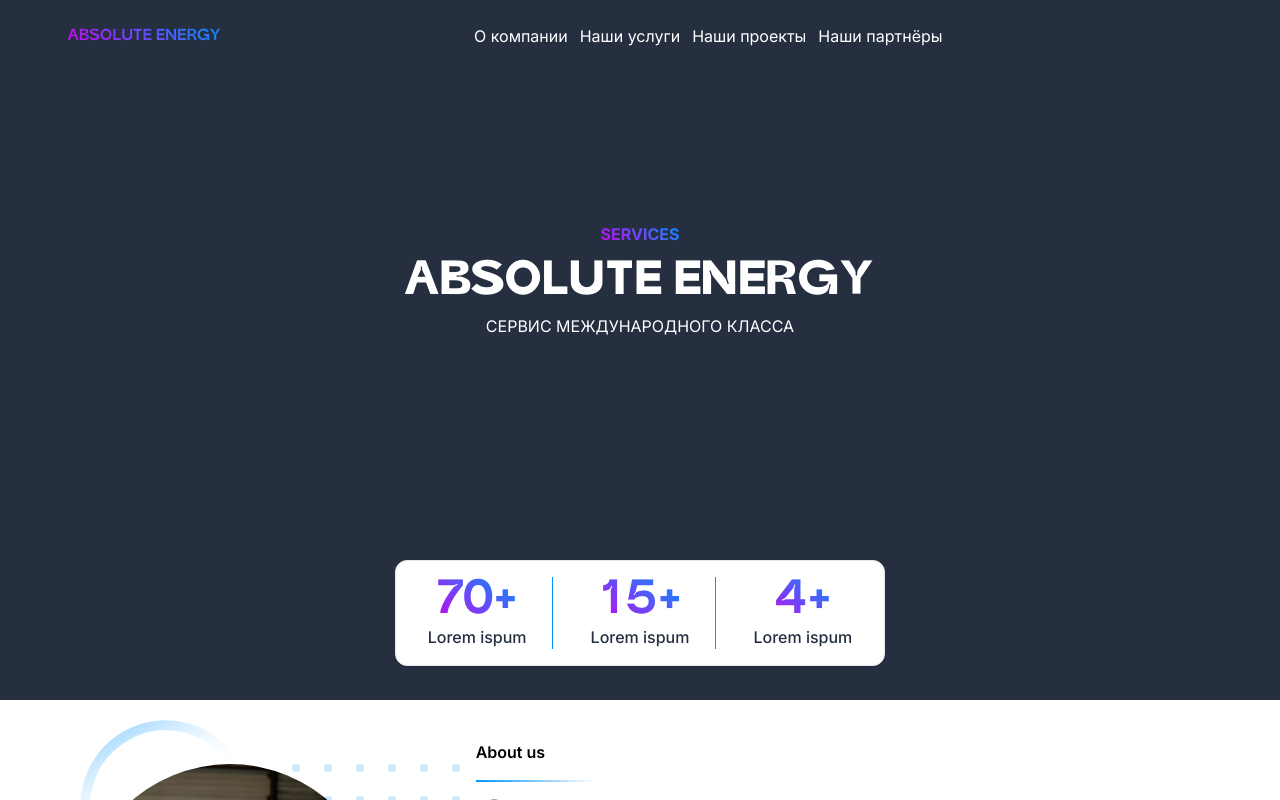
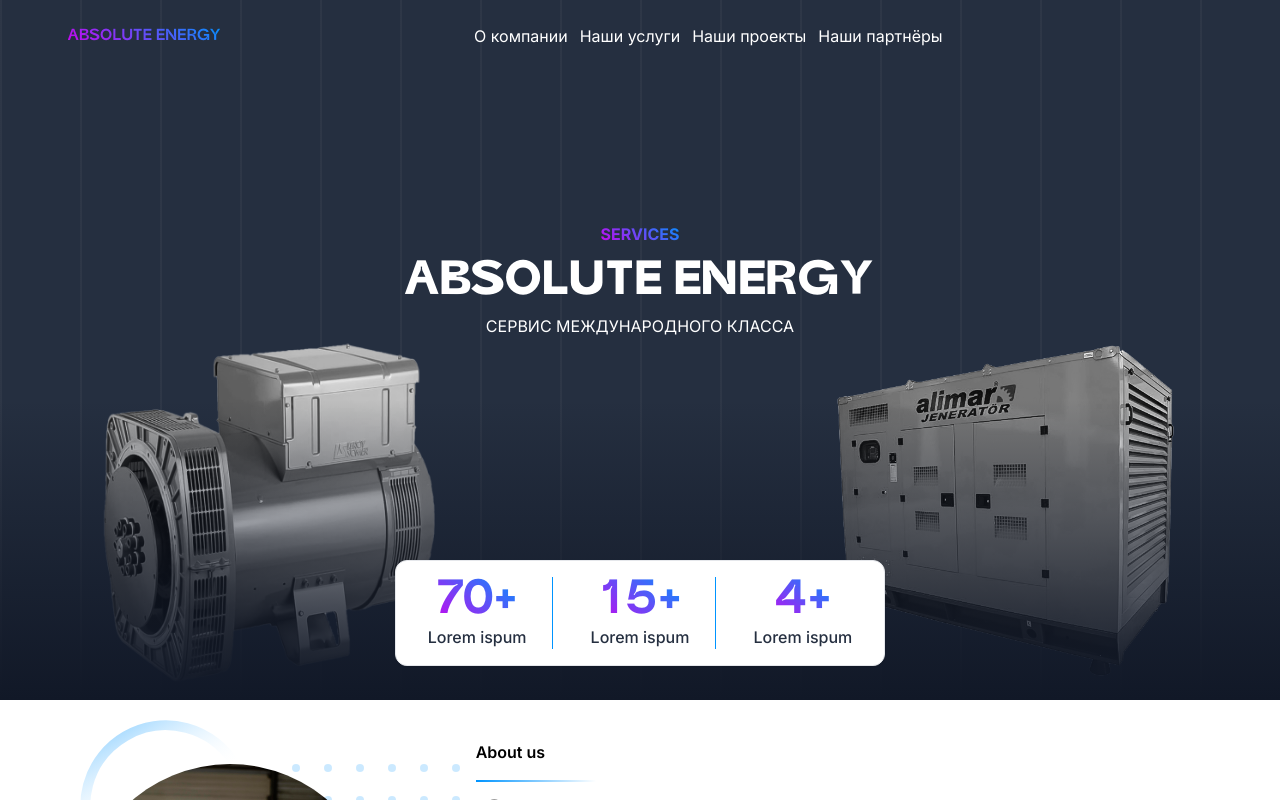
Before and after one commit to usmonovdev/absolute-energy, a Next.js app: page / in a window 1280 px wide. Shown: the top 800 px of the page. Built offline with nearby package versions, Linux system fonts and the light colour scheme; some icons are missing.

Commit message:
hero section changed

```diff
--- a/components/Hero/index.jsx
+++ b/components/Hero/index.jsx
@@ -1,50 +1,55 @@
 import Image from "next/image";
+import { Statistics } from "..";
+import { ContainerLayout } from "@/layouts";
+import { motion } from "framer-motion";
 import "./styles.module.css";
-import { Statistics } from "..";
 
 const index = () => {
   return (
-    <div className="bg-dark text-white w-full top-0 z-[-1]">
-      <div className="h-screen max-h-[700px] flex flex-col justify-center">
-        <div className="w-full h-[80%] flex flex-col items-center justify-center gap-2 text-center">
-          <h3 className="text-small uppercase text-gradient font-bold mb-1">Services</h3>
-          <h1 className="text-big leading-none font-trap_black uppercase">
-            Absolute Energy
-          </h1>
-          <h3 className="text-small uppercase">СЕРВИС МЕЖДУНАРОДНОГО КЛАССА</h3>
+    <>
+      <div className="bg-dark text-white w-full top-0 z-[-1] relative">
+        <div className="h-[700px] flex flex-col justify-center">
+          <div className="bg-cube w-full h-full absolute z-[-1]"></div>
+          <motion.div
+            initial={{ y: 50 }}
+            whileInView={{ y: 0 }}
+            className="w-full h-[80%] flex flex-col items-center justify-center gap-2 text-center"
+          >
+            <h3 className="text-small uppercase text-gradient font-bold mb-1">
+              Services
+            </h3>
+            <h1 className="text-big leading-none font-trap_black uppercase">
+              Absolute Energy
+            </h1>
+            <h3 className="text-small uppercase">
+              СЕРВИС МЕЖДУНАРОДНОГО КЛАССА
+            </h3>
+          </motion.div>
+          <Statistics />
         </div>
-
-        {/* <div className="absolute top-0 w-full">
-          <svg
-            width="100%"
-            height="100%"
-            viewBox="0 0 1000 1000"
-            xmlns="http://www.w3.org/2000/svg"
-            preserveAspectRatio="none"
-            overflow="auto"
-            shape-rendering="auto"
-            // fill="#ffffff"
+        <div className="absolute bottom-0 w-full z-[800] flex flex-row sm:justify-between justify-center">
+          <div className="absolute bottom-0 pointer-events-none bg-gradient-to-t from-gray-900 w-full h-[300px] z-[1100]"></div>
+          <ContainerLayout
+            className={"flex flex-row sm:justify-between justify-center w-full"}
           >
-            <defs>
-              <path
-                id="wavepath"
-                d="M 0 2000 0 500 Q 145 335 290 500 t 290 0 290 0 290 0 290 0 290 0  v1000 z"
-              />
-              <path id="motionpath" d="M -580 0 0 0" />
-            </defs>
-            <g>
-              <use xlinkHref="#wavepath" y="125" fill="#000">
-                <animateMotion dur="5s" repeatCount="indefinite">
-                  <mpath xlinkHref="#motionpath" />
-                </animateMotion>
-              </use>
-            </g>
-          </svg>
-        </div> */}
-        {/* <Image src={'/images/generator.png'} width={500} height={500} alt="generator"/> */}
-        <Statistics />
+            <Image
+              src={"/images/generator.png"}
+              alt="generator"
+              width={500}
+              height={500}
+              className="z-[1000] min-[1200px]:w-[350px] min-[992px]:w-[300px] w-[250px] sm:mb-4 mb-20 md:ml-10 ml-5 grayscale hover:scale-125"
+            />
+            <Image
+              src={"/images/alimator.png"}
+              alt="alimator"
+              width={500}
+              height={500}
+              className="z-[1000] min-[1200px]:w-[350px] min-[992px]:w-[300px] w-[250px] mb-4 md:mr-10 ml-5 grayscale hover:scale-125 sm:block hidden"
+            />
+          </ContainerLayout>
+        </div>
       </div>
-    </div>
+    </>
   );
 };
 
--- a/components/Navbar/Mobile.jsx
+++ b/components/Navbar/Mobile.jsx
@@ -21,7 +21,7 @@
                 stiffness: 500,
                 duration: 0.2,
               }}
-              className={`md:hidden flex flex-col items-center fixed top-0 right-0 transition-all duration-300 sm:w-full w-[90%] max-w-[400px] h-screen bg-white shadow-xl`}
+              className={`md:hidden flex flex-col items-center fixed top-0 right-0 sm:w-full w-[90%] max-w-[400px] h-screen bg-white shadow-xl`}
             >
               <div className="w-full px-3 py-5 flex flex-row gap-2">
                 <Xmark onClick={handleClick} className="cursor-pointer" />
--- a/components/Pricing/index.jsx
+++ b/components/Pricing/index.jsx
@@ -24,7 +24,7 @@
               className={`text-center px-5 py-9 rounded-[16px] max-w-[700px] mx-auto ${
                 price.isSupport
                   ? "text-white bg-linear-gradient"
-                  : "text-dark min-[1100px]:bg-transparent bg-gray-50"
+                  : "text-dark border bg-gray-50"
               }`}
             >
               <div className="flex flex-col gap-2">
--- a/components/Statistics/index.jsx
+++ b/components/Statistics/index.jsx
@@ -1,20 +1,14 @@
 import { statistics } from "@/data";
-import { motion, useInView } from "framer-motion";
-import { useRef } from "react";
+import { motion } from "framer-motion";
 import "./styles.module.css";
 
 const index = () => {
-  const ref = useRef(null);
-  const isInView = useInView(ref);
-
   return (
-    <div className="h-[20%] z-[999]">
+    <div className="h-[20%] z-[900]">
       <motion.ul
-        ref={ref}
         initial={{ scale: 0 }}
-        whileTap={{ scale: 0.9 }}
-        whileHover={{ scale: 1.05 }}
         whileInView={{ scale: 1 }}
+        viewport={{ once: true }}
         transition={{ type: "spring" }}
         className={`text-dark flex sm:flex-row flex-col items-center justify-center gap-8 w-fit sm:min-w-[450px] min-w-[300px] max-w-[700px] border border-solid mx-auto p-4 rounded-xl bg-white  cursor-pointer shadow-sm`}
       >
--- a/styles/globals.css
+++ b/styles/globals.css
@@ -45,9 +45,9 @@
   font-style: normal;
 }
 
-body {
-  /* background-image: linear-gradient(90deg, #fafafa 0.1rem, transparent 0.1rem); */
-  /* background-size: 6em; */
+.bg-cube {
+  background-image: linear-gradient(90deg, #fafafa0a 0.1rem, transparent 0.1rem);
+  background-size: 5rem;
 }
 
 @layer base {
@@ -66,18 +66,18 @@
   }
 
   .custom-rounded {
-    @apply rounded-[40px]
+    @apply rounded-[40px];
   }
 
   .text-big {
-    @apply md:text-[48px] text-[40px]
+    @apply md:text-[48px] text-[40px];
   }
 
   .text-small {
-    @apply md:text-[16px] text-[14px]
+    @apply md:text-[16px] text-[14px];
   }
 
   .text-medium {
-    @apply md:text-[24px] text-[20px]
+    @apply md:text-[24px] text-[20px];
   }
 }
```
